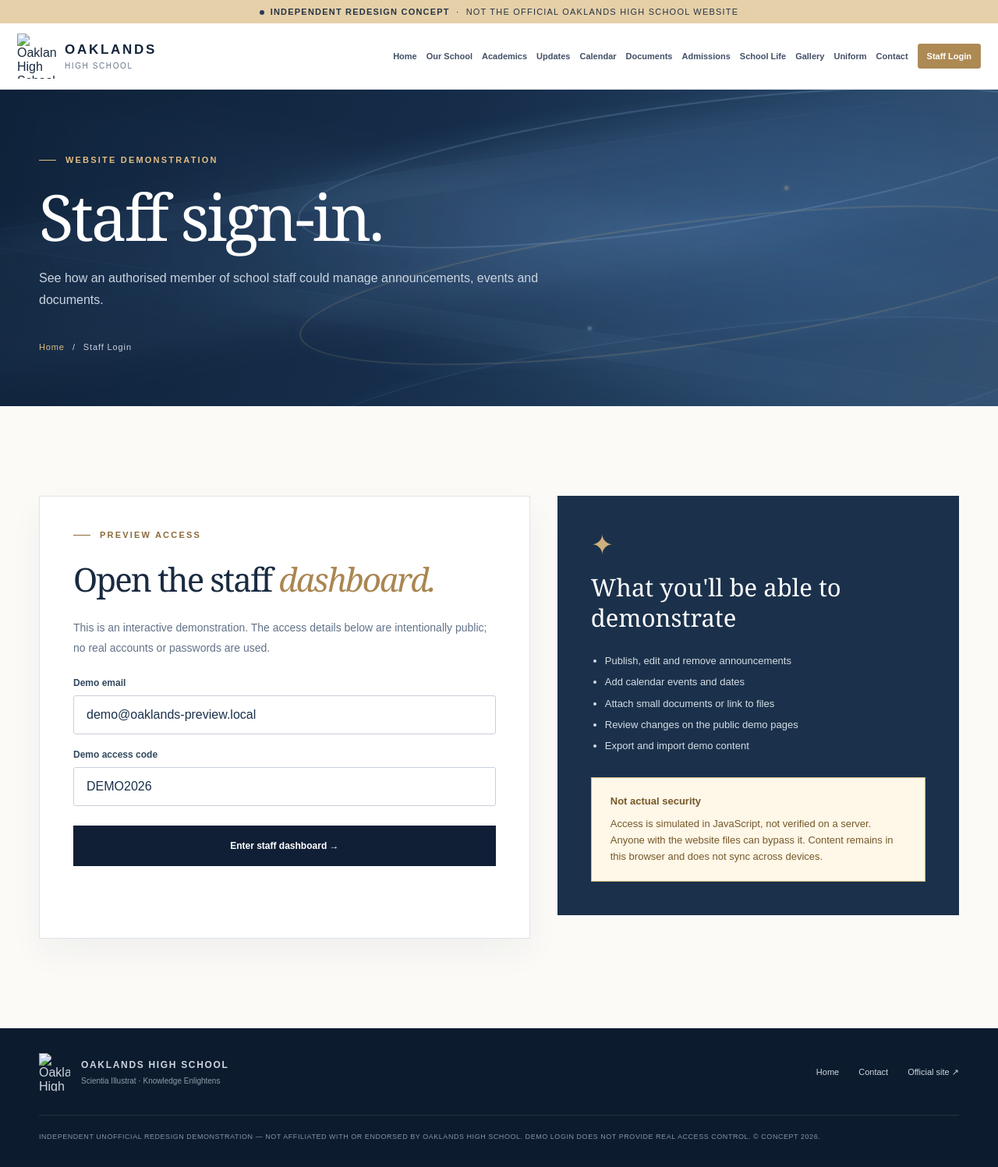
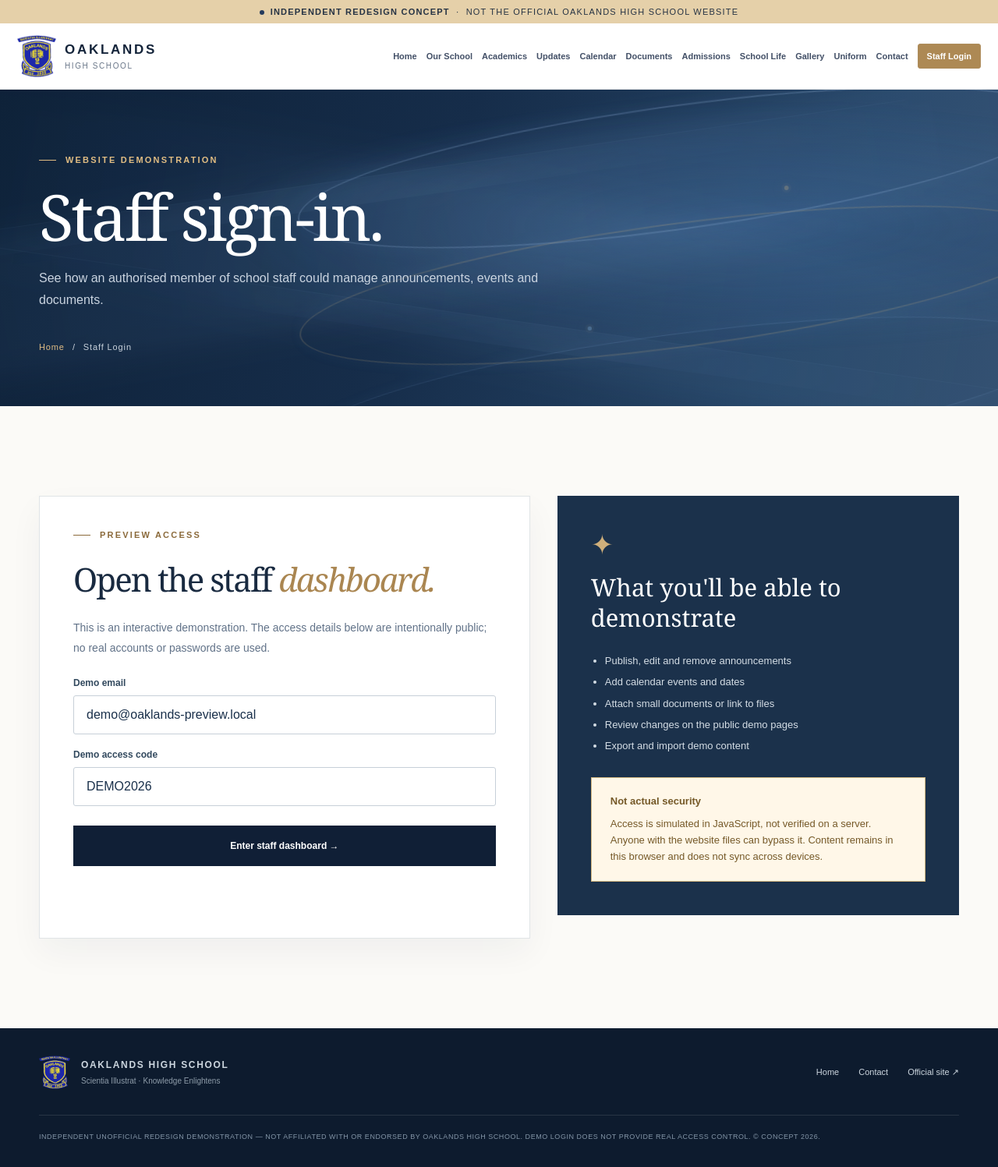
Before and after one commit to fredrock007/oaklands-school-redesign, a plain HTML site: page staff-login.html in a window 1280 px wide. Shown: the whole page at 78% size. Drawn offline with Linux system fonts and the light colour scheme.

Commit message:
Correct school badge path for GitHub Pages

```diff
--- a/staff-login.html
+++ b/staff-login.html
@@ -1,8 +1,8 @@
 <!doctype html>
 <html lang="en"><head><meta charset="utf-8"><meta name="viewport" content="width=device-width,initial-scale=1"><meta name="description" content="Unofficial Oaklands High School redesign: simulated staff sign-in demonstration."><title>Staff Login Demo | Oaklands High School Redesign</title><link href="styles.css" rel="stylesheet"><script defer src="script.js"></script><script defer src="staff-access.js"></script></head>
 <body><div class="concept-strip"><span class="concept-dot"></span><strong>Independent redesign concept</strong><span class="concept-separator">·</span>Not the official Oaklands High School website</div>
-<header class="site-header"><div class="nav-shell"><a class="brand" href="index.html"><img alt="Oaklands High School badge" src="assets/school-badge.png"><span><strong>OAKLANDS</strong><small>HIGH SCHOOL</small></span></a><button aria-controls="site-nav" aria-expanded="false" aria-label="Open navigation" class="menu-button" type="button"><span></span><span></span><span></span></button><nav aria-label="Primary navigation" id="site-nav"><a href="index.html">Home</a><a href="about.html">Our School</a><a href="academics.html">Academics</a><a href="updates.html">Updates</a><a href="calendar.html">Calendar</a><a href="documents.html">Documents</a><a href="admissions.html">Admissions</a><a href="school-life.html">School Life</a><a href="gallery.html">Gallery</a><a href="uniform.html">Uniform</a><a href="contact.html">Contact</a><a href="staff-login.html" class="staff-nav-link" aria-current="page">Staff Login</a></nav></div></header>
+<header class="site-header"><div class="nav-shell"><a class="brand" href="index.html"><img alt="Oaklands High School badge" src="school-badge.png"><span><strong>OAKLANDS</strong><small>HIGH SCHOOL</small></span></a><button aria-controls="site-nav" aria-expanded="false" aria-label="Open navigation" class="menu-button" type="button"><span></span><span></span><span></span></button><nav aria-label="Primary navigation" id="site-nav"><a href="index.html">Home</a><a href="about.html">Our School</a><a href="academics.html">Academics</a><a href="updates.html">Updates</a><a href="calendar.html">Calendar</a><a href="documents.html">Documents</a><a href="admissions.html">Admissions</a><a href="school-life.html">School Life</a><a href="gallery.html">Gallery</a><a href="uniform.html">Uniform</a><a href="contact.html">Contact</a><a href="staff-login.html" class="staff-nav-link" aria-current="page">Staff Login</a></nav></div></header>
 <main><div class="page-hero navy"><div class="header-art header-art--sweep" aria-hidden="true" style="--motif-x:74%;--motif-y:43%;--motif-rotation:4deg;--motif-opacity:0.65"><span class="motion-arc motion-arc-a"></span><span class="motion-arc motion-arc-b"></span><span class="motion-arc motion-arc-c"></span><span class="motion-line motion-line-a"></span><span class="motion-line motion-line-b"></span><span class="motion-spark motion-spark-a"></span><span class="motion-spark motion-spark-b"></span></div><div class="page-hero-ring"></div><div class="container"><div class="eyebrow light"><span class="dash"></span> WEBSITE DEMONSTRATION</div><h1>Staff sign-in.</h1><p>See how an authorised member of school staff could manage announcements, events and documents.</p><div class="crumb"><a href="index.html">Home</a><span>/</span>Staff Login</div></div></div>
 <section class="section portal-section"><div class="container login-grid"><div class="login-panel"><div class="eyebrow"><span class="dash"></span> PREVIEW ACCESS</div><h2>Open the staff <em>dashboard.</em></h2><p class="login-intro">This is an interactive demonstration. The access details below are intentionally public; no real accounts or passwords are used.</p><form id="demo-login-form"><label for="login-email">Demo email</label><input id="login-email" type="email" autocomplete="off" required value="demo@oaklands-preview.local" placeholder="Demo email"><label for="login-code">Demo access code</label><input id="login-code" type="text" autocomplete="off" required value="DEMO2026" placeholder="Access code"><button class="button dark login-submit" type="submit">Enter staff dashboard →</button><p role="alert" id="login-feedback" class="login-feedback" aria-live="polite"></p></form></div>
 <aside class="login-aside"><div class="login-aside-icon">✦</div><h3>What you'll be able to demonstrate</h3><ul><li>Publish, edit and remove announcements</li><li>Add calendar events and dates</li><li>Attach small documents or link to files</li><li>Review changes on the public demo pages</li><li>Export and import demo content</li></ul><div class="admin-notice"><strong>Not actual security</strong><span>Access is simulated in JavaScript, not verified on a server. Anyone with the website files can bypass it. Content remains in this browser and does not sync across devices.</span></div></aside></div></section></main>
-<footer><div class="container footer-inner"><a class="footer-brand" href="index.html"><img alt="Oaklands High School badge" src="assets/school-badge.png"><div><strong>OAKLANDS HIGH SCHOOL</strong><small>Scientia Illustrat · Knowledge Enlightens</small></div></a><div class="footer-links"><a href="index.html">Home</a><a href="contact.html">Contact</a><a href="https://oaklandshighschool.co.za/" rel="noopener noreferrer" target="_blank">Official site ↗</a></div></div><div class="container legal">INDEPENDENT UNOFFICIAL REDESIGN DEMONSTRATION — NOT AFFILIATED WITH OR ENDORSED BY OAKLANDS HIGH SCHOOL. DEMO LOGIN DOES NOT PROVIDE REAL ACCESS CONTROL. © CONCEPT 2026.</div></footer></body></html>
+<footer><div class="container footer-inner"><a class="footer-brand" href="index.html"><img alt="Oaklands High School badge" src="school-badge.png"><div><strong>OAKLANDS HIGH SCHOOL</strong><small>Scientia Illustrat · Knowledge Enlightens</small></div></a><div class="footer-links"><a href="index.html">Home</a><a href="contact.html">Contact</a><a href="https://oaklandshighschool.co.za/" rel="noopener noreferrer" target="_blank">Official site ↗</a></div></div><div class="container legal">INDEPENDENT UNOFFICIAL REDESIGN DEMONSTRATION — NOT AFFILIATED WITH OR ENDORSED BY OAKLANDS HIGH SCHOOL. DEMO LOGIN DOES NOT PROVIDE REAL ACCESS CONTROL. © CONCEPT 2026.</div></footer></body></html>
```
